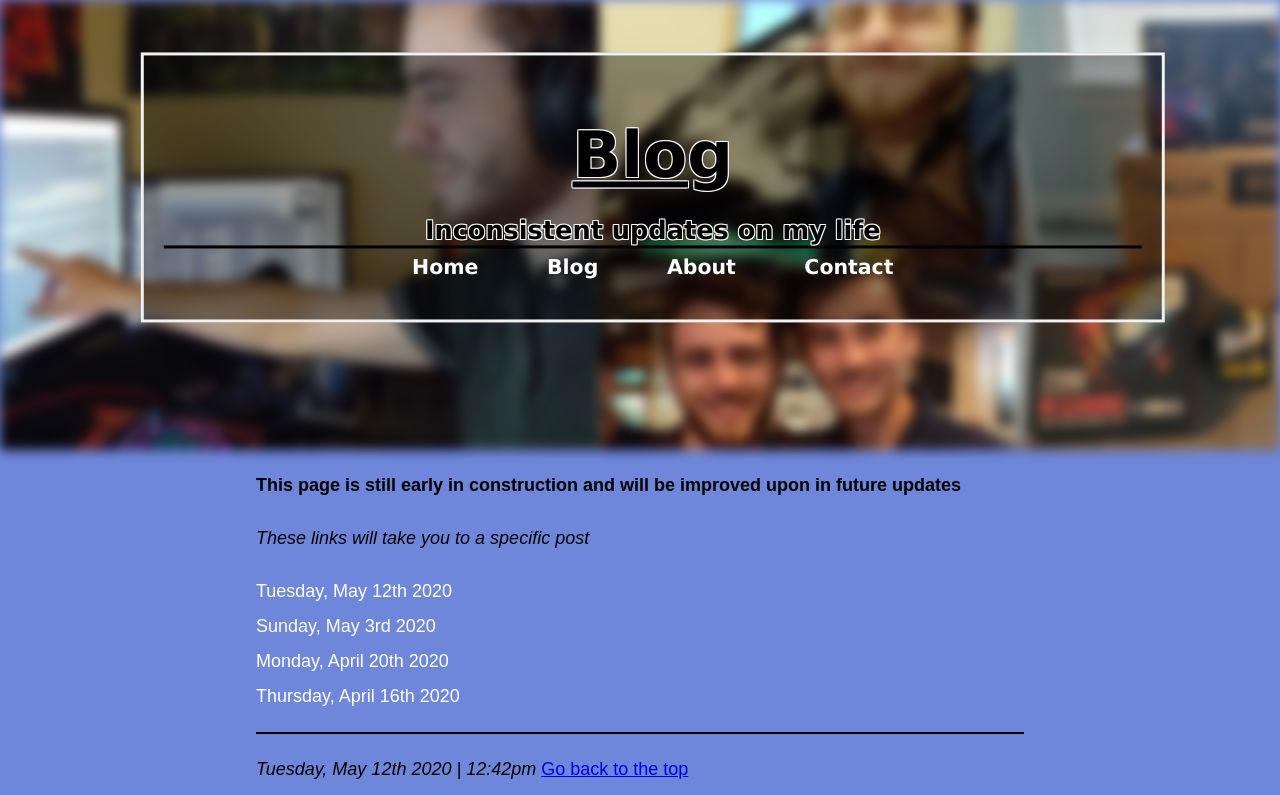
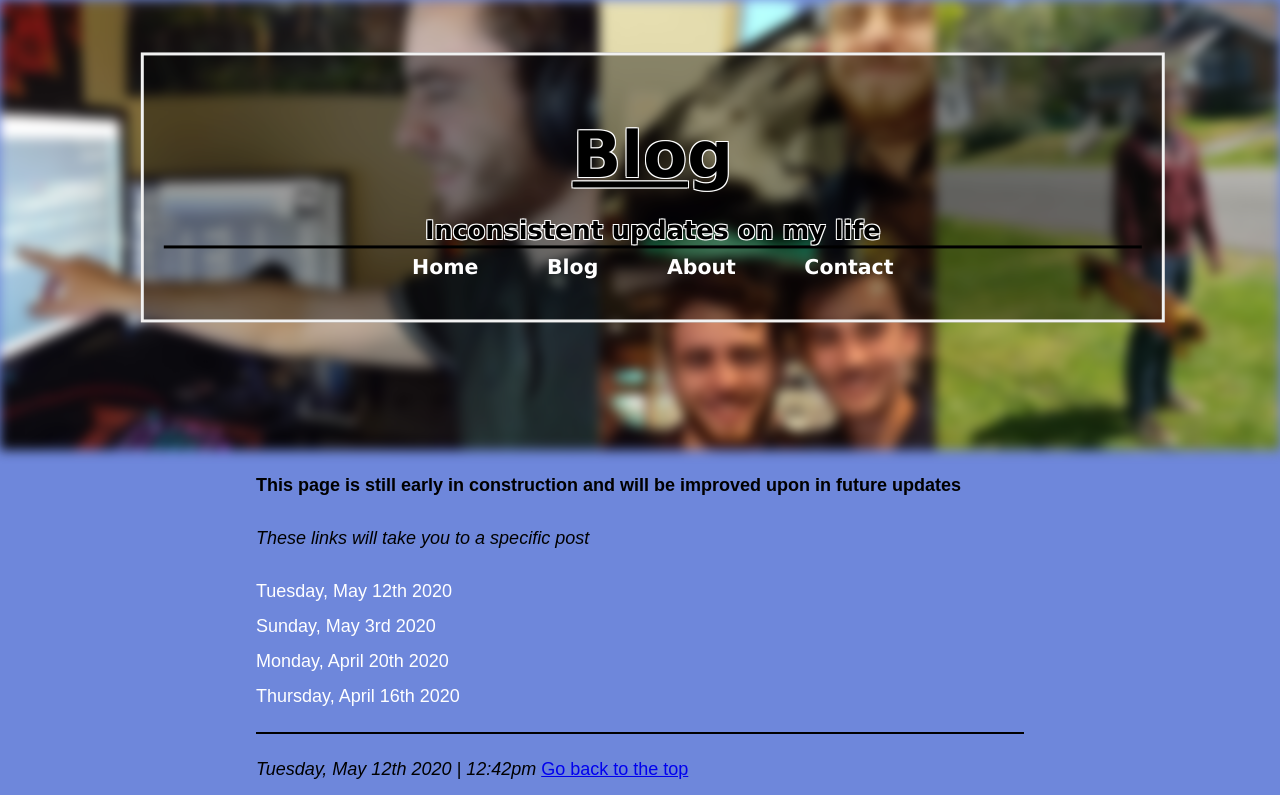
Before and after one commit to CurtFal/CurtFalconi, a plain HTML site: page html/blog.html in a window 1280 px wide. Shown: the top 795 px of the page. Drawn offline with Linux system fonts and the light colour scheme.

Commit message:
v0.03.05
Changed the background slightly on the blog page

```diff
--- a/html/blog.html
+++ b/html/blog.html
@@ -22,7 +22,7 @@
 		margin: 0;
 	}
     .bgimage {
-		background-image: url("pics/blogBG.png");
+		background-image: url("pics/blogBG2.png");
     }
 	</style>
 <body>
```
Also changed, not shown: html/pics/blogBG2.png (added).
